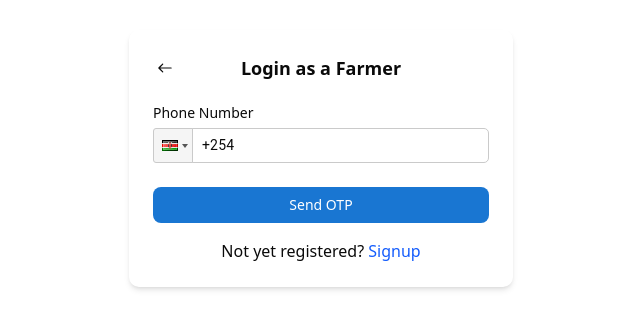
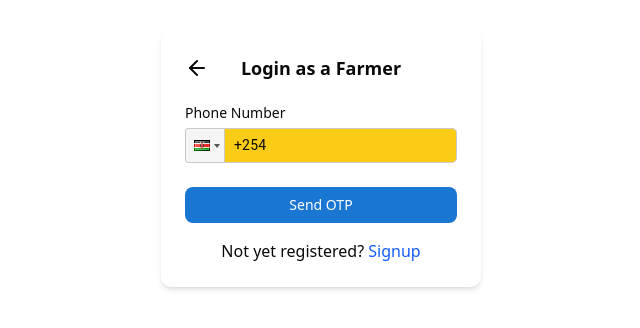
Before and after one commit to saruni-spec/farm, a Next.js app: page /login/farmer in a window 1280 px wide. Shown: the part 242-570 px from the top of the page, without its empty margins (319-959 px from the left). Built offline with nearby package versions, Linux system fonts and the light colour scheme.

Commit message:
Removed the left arrow imported from react-icons and used one from lucide react

```diff
--- a/src/app/login/farmer/page.tsx
+++ b/src/app/login/farmer/page.tsx
@@ -1,7 +1,7 @@
 "use client"
 
 import Link from "next/link"
-import { IoIosArrowRoundBack } from "react-icons/io"
+import { ArrowLeft } from "lucide-react"
 
 //Importing Zod to be used in defining form schemas
 import { z } from "zod"
@@ -56,8 +56,8 @@ const FarmerLogin = () =>
     return (
         <>
              <div className="relative flex items-center justify-center mb-6">
-                <Link href="/login" className="absolute left-0">
-                    <IoIosArrowRoundBack className="text-2xl hover:text-blue-500" />
+                <Link href="/get_started" className="absolute left-0">
+                    <ArrowLeft className="text-2xl hover:text-blue-500" />
                 </Link>
                 <h2 className="text-lg font-semibold">Login as a Farmer</h2>
             </div>
@@ -72,7 +72,7 @@ const FarmerLogin = () =>
                                     {/* Using Controller to connect the external PhoneInput to the react hook form */}
                                     <Controller name="phone" control={form.control} render={({ field: {onChange, value}}) =>
                                     (
-                                        <PhoneInput country={'ke'} value={value} onChange={onChange} inputStyle={{ width: "100%"}} dropdownStyle={{ zIndex: 1000}} enableSearch={true}/>
+                                        <PhoneInput country={'ke'} value={value} onChange={onChange} inputStyle={{ width: "100%",backgroundColor: "#FACC15"}} dropdownStyle={{ zIndex: 1000}} enableSearch={true}/>
                                     )}></Controller>
                                 </FormControl>
                                 <FormMessage />
--- a/src/app/login/layout.tsx
+++ b/src/app/login/layout.tsx
@@ -4,7 +4,7 @@ const LoginLayout = ({ children }: { children: React.ReactNode }) =>
 {
     return (
         <div className="w-screen min-h-screen flex justify-center items-center">
-            <div className="w-full max-w-96 p-6 rounded-lg shadow-md text-center space-y-3">
+            <div className="w-full max-w-80 p-6 rounded-lg shadow-md space-y-3">
                 {children}
             </div>
         </div>
```
Also changed, not shown: 1 other file (tests, documents, lock files or other folders).
